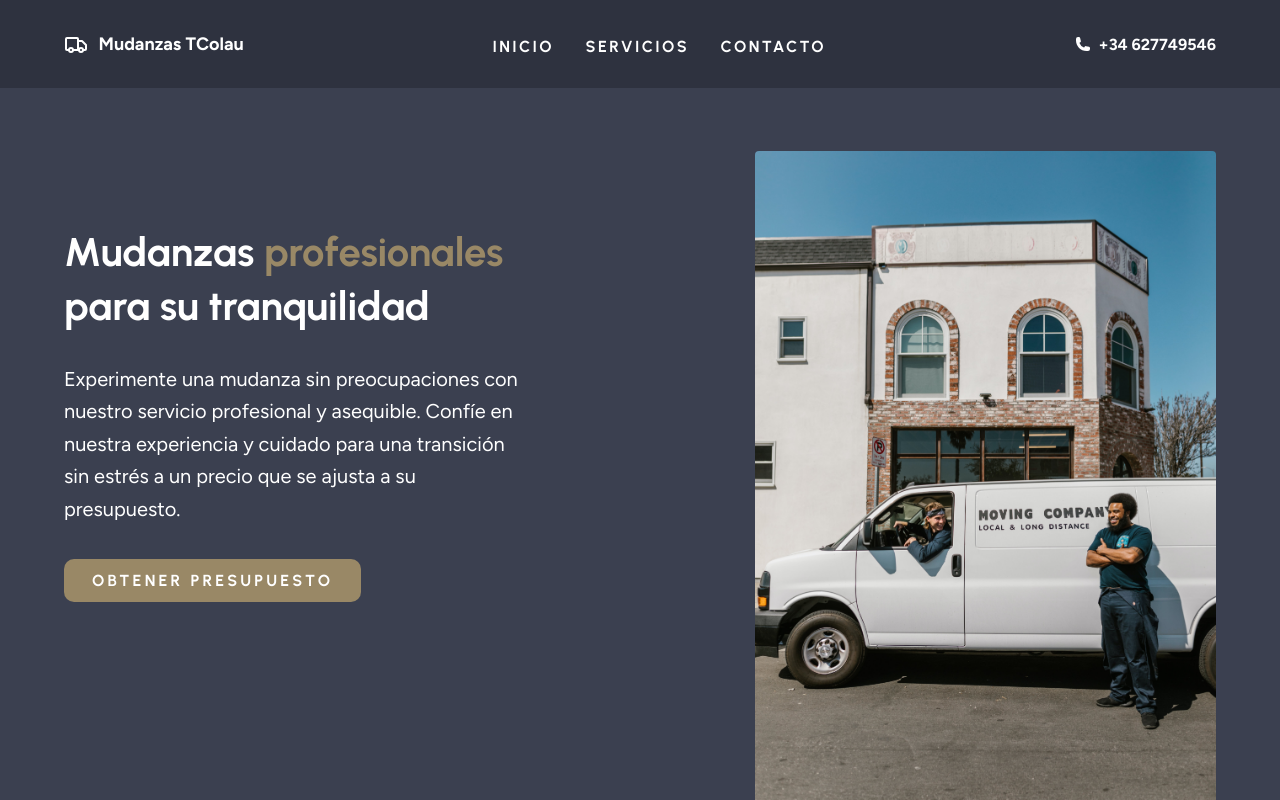
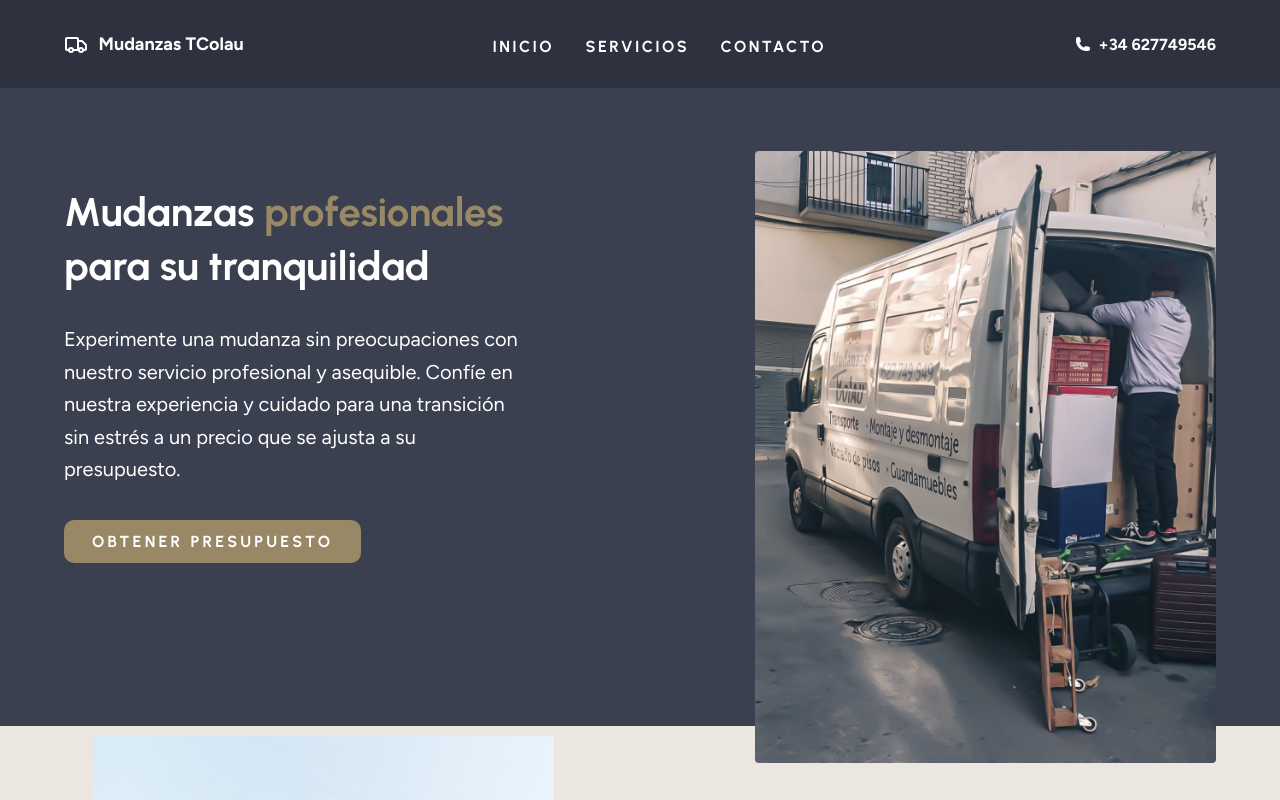
Before and after one commit to Soulzen/mudanzastcolau, a Next.js app: page / in a window 1280 px wide. Shown: the top 800 px of the page. Built offline with nearby package versions, Linux system fonts and the light colour scheme.

Commit message:
updated hero section image

```diff
--- a/src/components/hero_section/hero_section.tsx
+++ b/src/components/hero_section/hero_section.tsx
@@ -3,6 +3,8 @@ import React from "react"
 
 import styles from "./hero_section.module.css"
 import CTA from "../cta/cta"
+
+import hero_image from "@/../public/[portrait]Tcolau.png"
 
 const HeroSection = () => {
   return (
@@ -37,10 +39,9 @@ const HeroSection = () => {
 
         <Image
           className={styles.hero__image}
-          src="/[portrait]moving-van.jpg"
+          src={hero_image}
           alt="man carrying boxes"
-          width={350}
-          height={615}
+          sizes="(max-width: 900px) 100vw,  33vw"
           priority
         />
       </div>
```
Also changed, not shown: public/[portrait]Tcolau.png (added).
